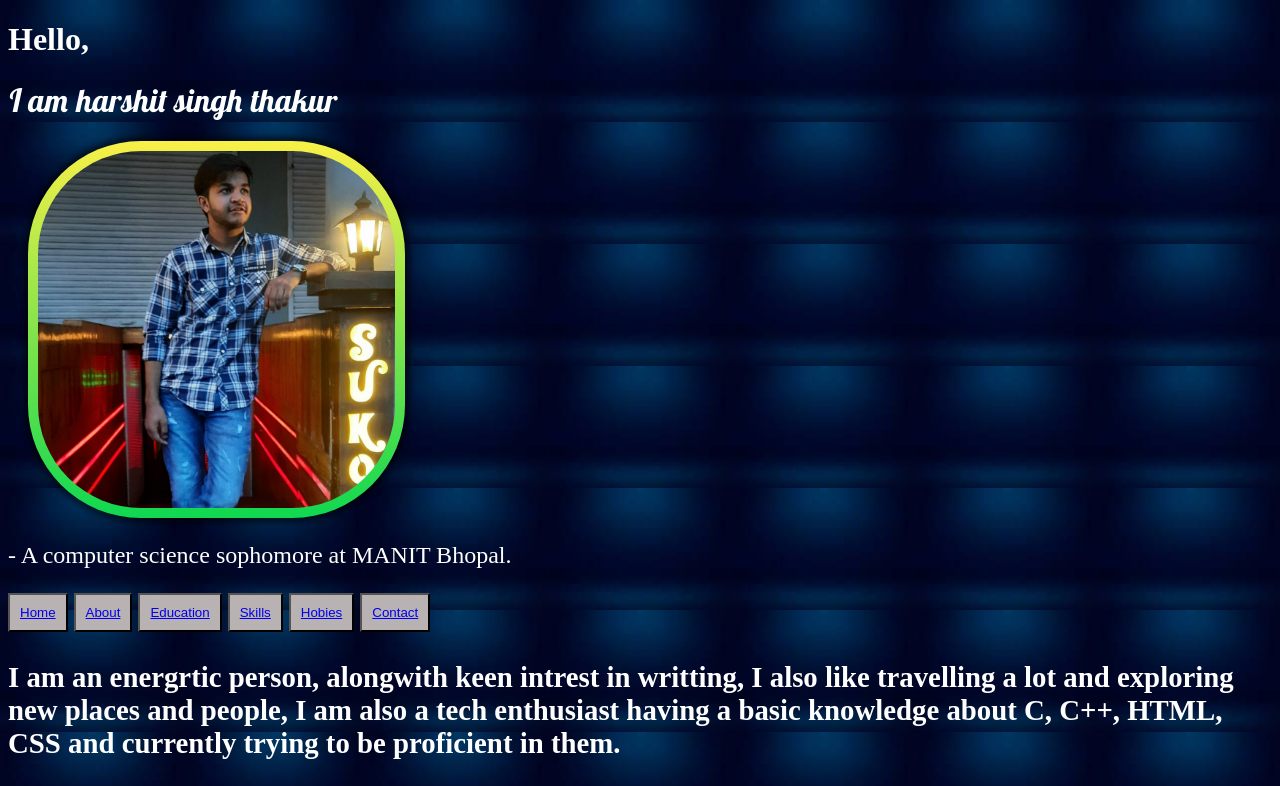
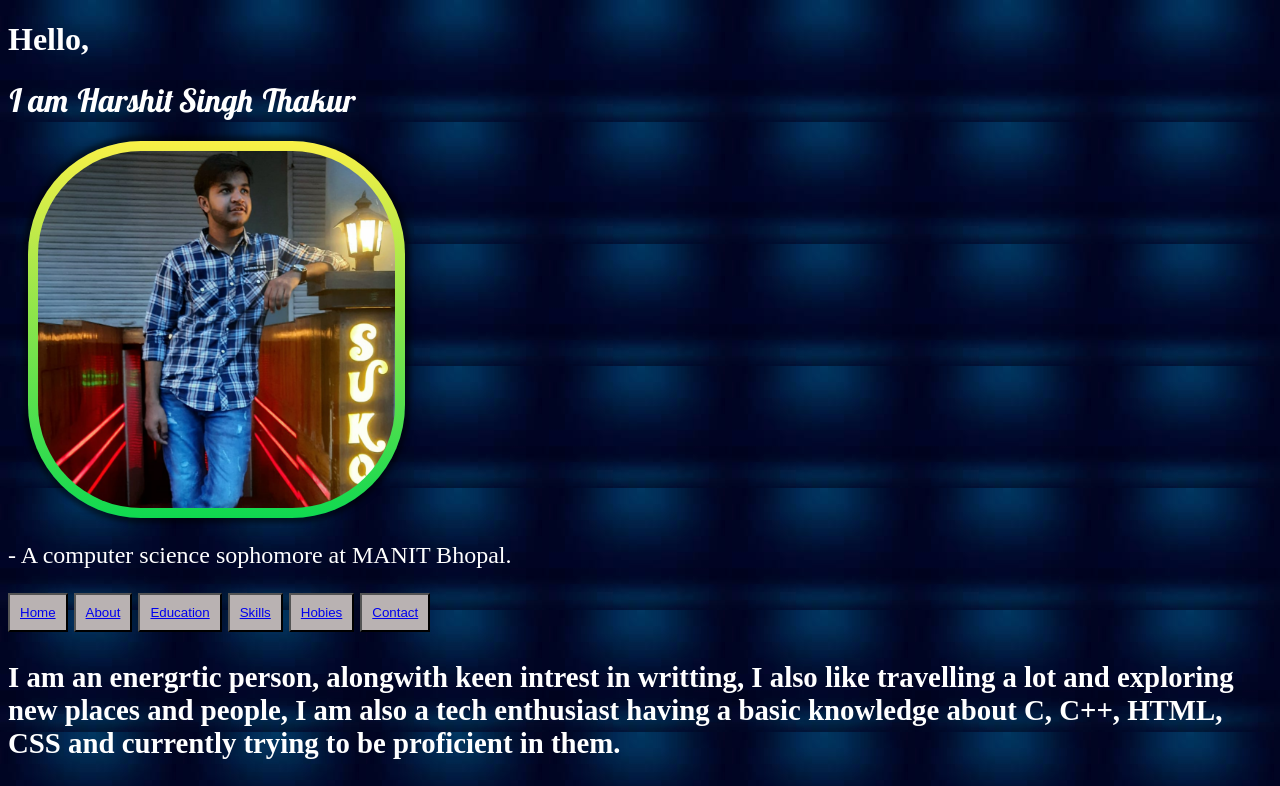
Before and after one commit to Harshey09/My-portfolio, a plain HTML site: page index.html in a window 1280 px wide. Shown: the top 786 px of the page. Drawn offline with Linux system fonts and the light colour scheme.

Commit message:
Update index.html

```diff
--- a/index.html
+++ b/index.html
@@ -18,7 +18,7 @@
   </div>
 
 
-<h1 class="greet">I am harshit singh thakur</h1>
+<h1 class="greet">I am Harshit Singh Thakur</h1>
 
 
 
```
